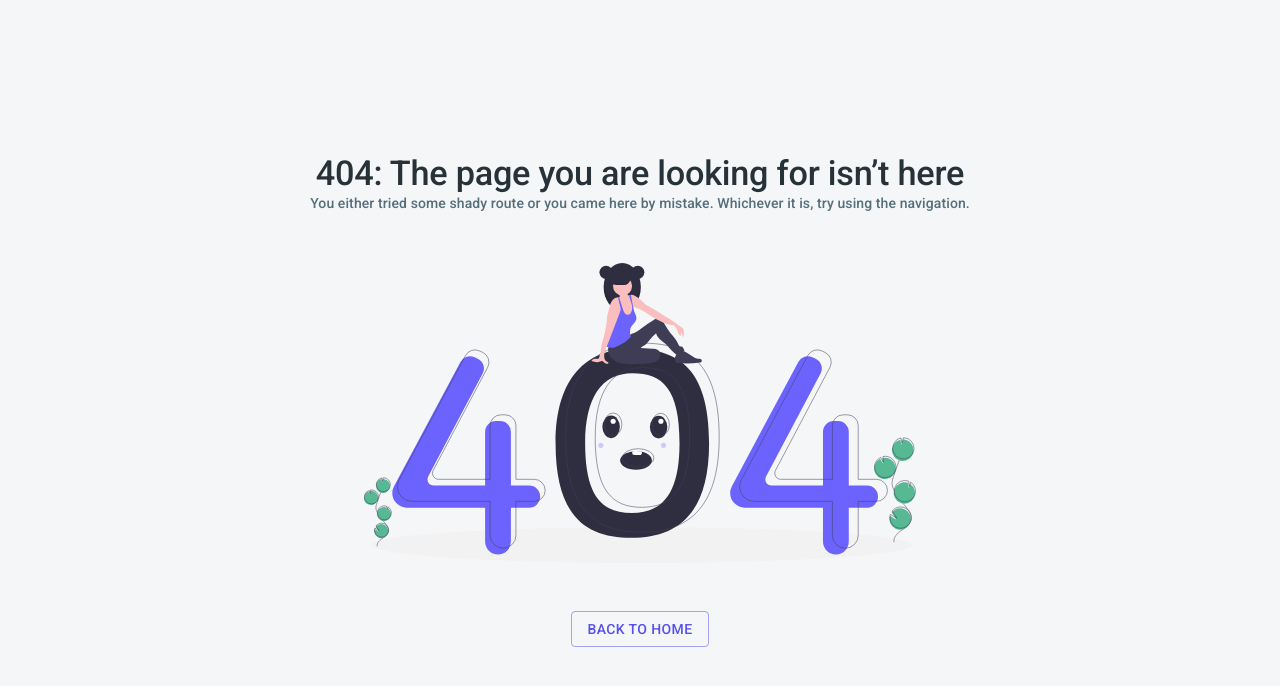
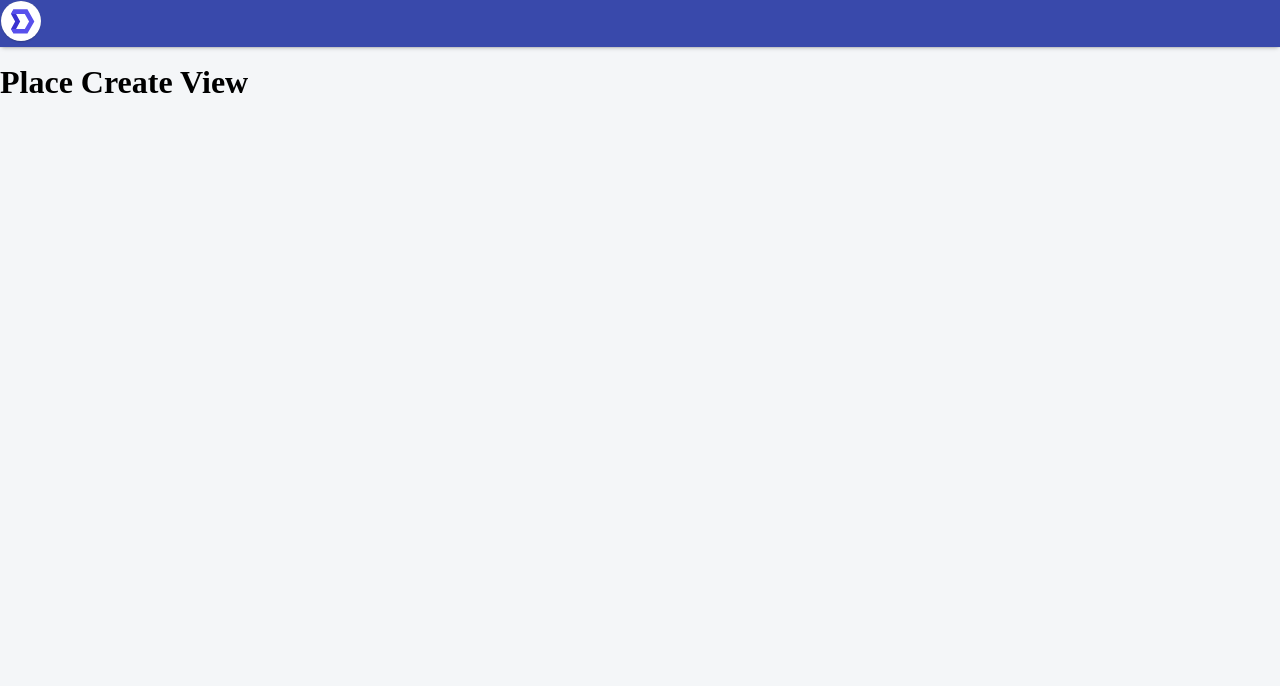
Before and after one commit to bachhs/easyaccomod-frontend, a React (Create React App) app: page /home in a window 1280 px wide. Before the commit this address led to /404. Shown: the top 686 px of the page. Built offline with nearby package versions, Linux system fonts and the light colour scheme.

Commit message:
add homepage route
Signed-off-by: bachhs <bachhs21@gmail.com>

```diff
--- a/package.json
+++ b/package.json
@@ -39,6 +39,7 @@
     "yup": "^0.31.0"
   },
   "scripts": {
+    "lint": "eslint ./src",
     "start": "react-scripts start",
     "build": "react-scripts build",
     "test": "react-scripts test",
--- a/src/Routes.js
+++ b/src/Routes.js
@@ -9,11 +9,27 @@ import {
 } from 'react-router-dom';
 import LoadingScreen from 'src/components/LoadingScreen';
 import GuestRoute from 'src/components/GuestRoute';
+import MainLayout from 'src/layouts/MainLayout';
 
 function Routes() {
   return (
     <Suspense fallback={<LoadingScreen />}>
       <Switch>
+        <Route
+          path="*"
+          render={(props) => (
+            <MainLayout {...props}>
+              <Switch>
+                <Route
+                  exact
+                  path="/home"
+                  component={lazy(() => import('src/views/places/PlaceListView'))}
+                />
+                <Redirect to="/404" />
+              </Switch>
+            </MainLayout>
+          )}
+        />
         <GuestRoute
           exact
           path="/login"
```
Also changed, not shown: src/ad.js (deleted), 1 other file (tests, documents, lock files or other folders).
